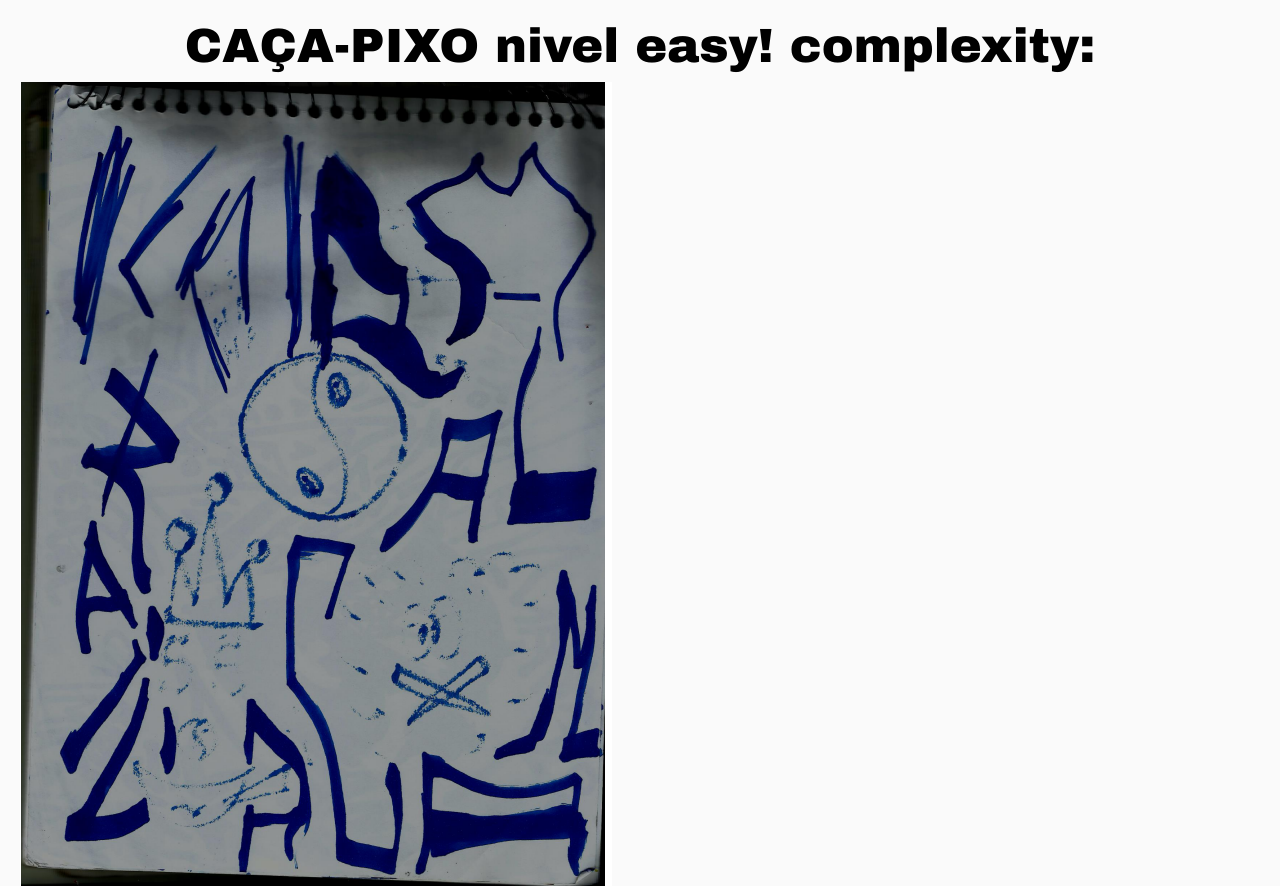
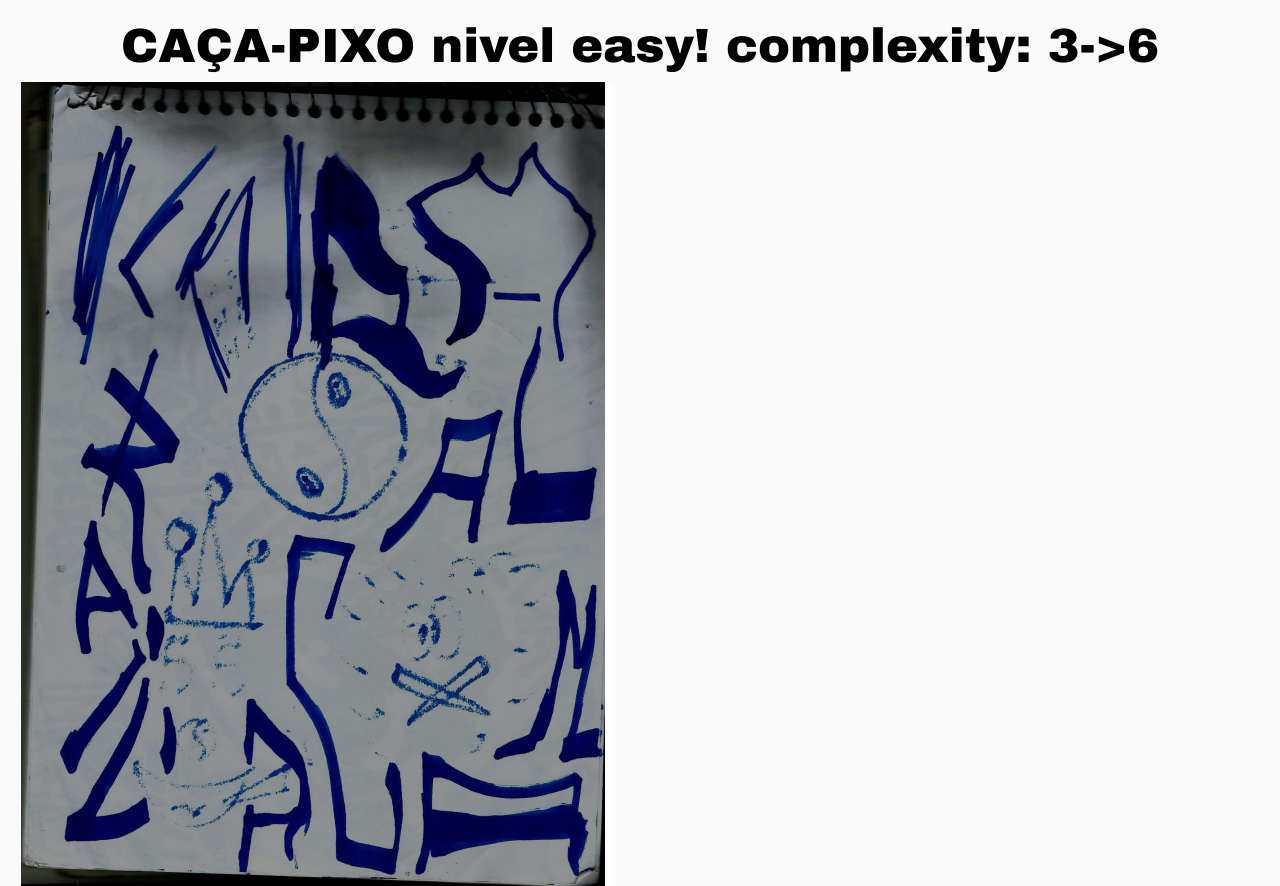
Before and after one commit to thCoders2/Gralixo, a plain HTML site: page index.html in a window 1280 px wide. Shown: the top 886 px of the page. Drawn offline with Linux system fonts and the light colour scheme.

Commit message:
primeira fase fixada2!

```diff
--- a/index.html
+++ b/index.html
@@ -8,7 +8,7 @@
   </head>
   <body>
     <main>
-      <h1>CAÇA-PIXO nivel easy! complexity: </h1>
+      <h1>CAÇA-PIXO nivel easy! complexity: 3->6</h1>
       <img src="imgs/karma-raiva-acalma.png" alt="aaaaaaai-mm-kcrl">
 
       <label for="guess">Adivinhe a palavra:</label>
```
